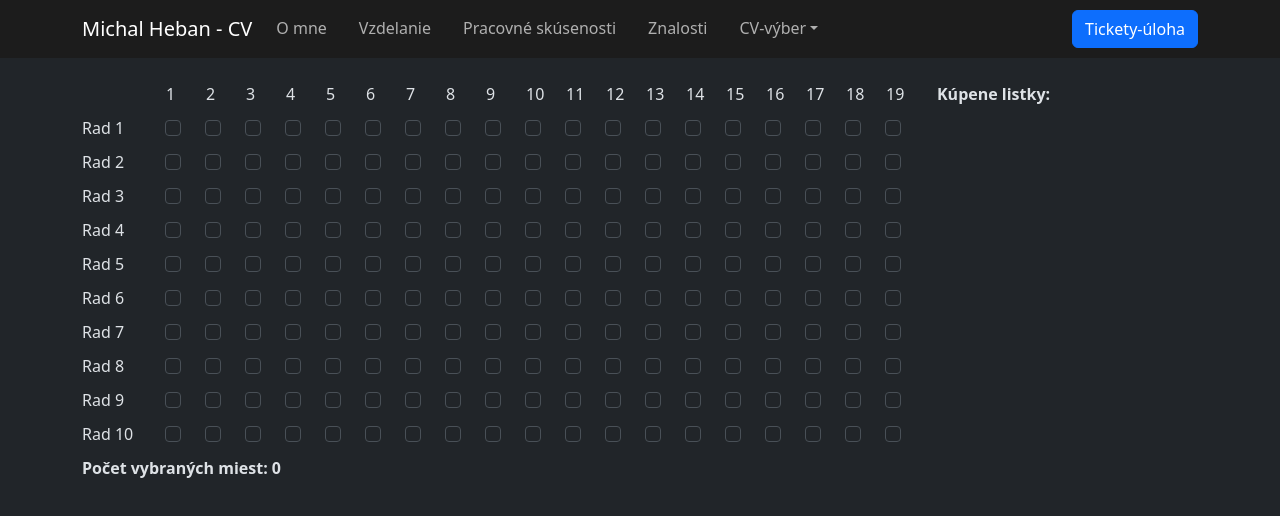
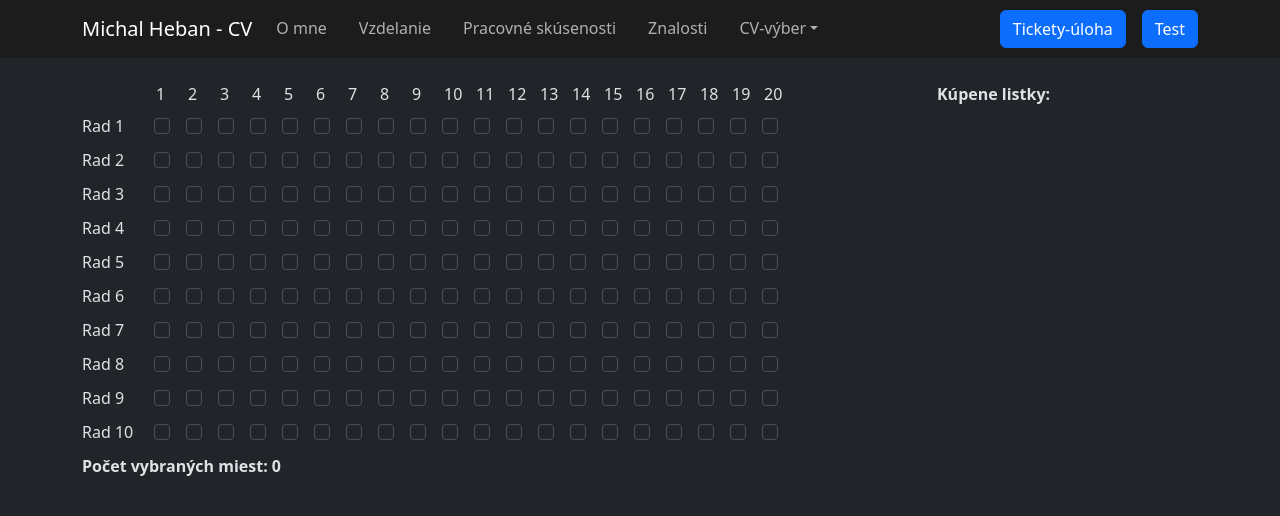
Before and after one commit to xheban/cv, a React (Create React App) app: page /#/cv/ticket in a window 1280 px wide. Shown: the top 516 px of the page. Built offline with nearby package versions, Linux system fonts and the light colour scheme.

Commit message:
init of own selector

```diff
--- a/package.json
+++ b/package.json
@@ -4,6 +4,7 @@
   "private": false,
   "homepage": "https://xheban.github.io/cv/#",
   "dependencies": {
+    "@air/react-drag-to-select": "^5.0.8",
     "@testing-library/jest-dom": "^5.17.0",
     "@testing-library/react": "^13.4.0",
     "@testing-library/user-event": "^13.5.0",
@@ -11,14 +12,18 @@
     "bootstrap": "^5.3.2",
     "bootstrap-icons": "^1.11.1",
     "gh-pages": "^6.0.0",
+    "jquery": "^3.7.1",
     "react": "^18.2.0",
+    "react-beautiful-dnd": "^13.1.1",
     "react-bootstrap": "^2.9.0",
     "react-dom": "^18.2.0",
     "react-icons": "^4.11.0",
+    "react-mouse-select": "^1.1.2",
     "react-router": "^6.16.0",
     "react-router-dom": "^6.16.0",
     "react-scripts": "5.0.1",
     "sass": "^1.68.0",
+    "styled-components": "^6.0.8",
     "web-vitals": "^2.1.4"
   },
   "scripts": {
--- a/public/index.html
+++ b/public/index.html
@@ -1,4 +1,4 @@
-<!DOCTYPE html>
+  <!DOCTYPE html>
 <html lang="en" data-bs-theme="dark">
   <head>
     <meta charset="utf-8" />
--- a/src/Components/App.js
+++ b/src/Components/App.js
@@ -6,6 +6,7 @@ import Experience from "./ExperiencePage/Experience";
 import Skills from "./SkillsPage/Skills";
 import {CvContextProvider} from "../Helpers/CvContext";
 import TicketSystem from "./TicketSystem/TicketSystem";
+import TestApp from "./Test/TestApp";
 
 const App = () => {
     return (
@@ -18,6 +19,7 @@ const App = () => {
                 <Route path="/cv/skusenosti" element={<Experience/>}/>
                 <Route path="/cv/znalosti" element={<Skills/>}/>
                 <Route path="/cv/ticket" element={<TicketSystem/>}/>
+                <Route path="/cv/test" element={<TestApp/>}/>
             </Routes>
             </CvContextProvider>
         </HashRouter>
--- a/src/Components/Navigation/NavBar.jsx
+++ b/src/Components/Navigation/NavBar.jsx
@@ -38,6 +38,7 @@ const NavigationBar = () =>{
                     </Nav>
                     <Nav className="ms-auto" variant="underline">
                         <Button href="#/cv/ticket" > Tickety-úloha</Button>
+                        <Button href="#/cv/test" > Test</Button>
                     </Nav>
                 </Navbar.Collapse>
             </Container>
--- /dev/null
+++ b/src/Components/Test/TestApp.jsx
@@ -0,0 +1,130 @@
+import {Container, Form, Row} from "react-bootstrap";
+import {useEffect, useRef, useState} from "react";
+import './TestApp.scss'
+const TestApp = () => {
+    const [mouseCoordinatesDown, setMouseCoordinatesDown] = useState({x:0, y:0});
+    const [mouseCoordinatesUp, setMouseCoordinatesUp] = useState({x:0, y:0});
+    const [elements, setElements] = useState([]);
+    const containerRef = useRef();
+
+    const checkIfSelected = (x,y) =>{
+        console.log(mouseCoordinatesDown.x);
+        let startX = mouseCoordinatesDown.x > x ? x : mouseCoordinatesDown.x;
+        let startY = mouseCoordinatesDown.y > y ? y : mouseCoordinatesDown.y;
+        let endX = mouseCoordinatesDown.x < x ? x : mouseCoordinatesDown.x;
+        let endY = mouseCoordinatesDown.y < y ? y : mouseCoordinatesDown.y;
+        console.log(startX,endX);
+        console.log(startY,endY);
+        elements.forEach((element) => {
+            if(element.offsetLeft >= startX && element.offsetTop >= startY && element.offsetLeft <= endX && element.offsetTop <= endY) {
+                element.checked = true;
+            }
+        });
+    }
+
+    useEffect(()=>{
+        let elements = [document.getElementById("inline-5"),document.getElementById("inline-1"), document.getElementById("inline-8")]
+        setElements(elements)
+        const mouseHandlerDown = (event) => {
+            setMouseCoordinatesDown({
+                x:event.clientX,
+                y:event.clientY
+            });
+        }
+        const mouseHandlerUp = (event) => {
+            setMouseCoordinatesUp({
+                x:event.clientX,
+                y:event.clientY
+            });
+            checkIfSelected(event.clientX,event.clientY,mouseCoordinatesDown)
+        }
+
+        window.addEventListener('mousedown', mouseHandlerDown);
+        window.addEventListener('mouseup', mouseHandlerUp);
+        return(()=>{
+            window.removeEventListener('mousedown', mouseHandlerDown);
+            window.removeEventListener('mouseup', mouseHandlerUp);
+        })
+    }, [mouseCoordinatesDown])
+
+    return (
+        <Container>
+            <Row className="pt-4">
+                <div id="container" ref={containerRef} className="container">
+                    <Form>
+                        <div key={'inline'} className="mb-3">
+                            <Form.Check
+                                inline
+                                name="group1"
+                                type="checkbox"
+                                id={`inline-1`}
+                            />
+                            <Form.Check
+                                inline
+                                name="group1"
+                                type="checkbox"
+                                id={`inline-2`}
+                            />
+                            <Form.Check
+                                inline
+                                name="group1"
+                                type="checkbox"
+                                id={`inline-3`}
+                            />
+                        </div>
+                        <div key={'inline-main  '} className="mb-3">
+                            <Form.Check
+                                inline
+                                name="group1"
+                                type="checkbox"
+                                id={`inline-4`}
+                            />
+                            <Form.Check
+                                inline
+                                name="group1"
+                                type="checkbox"
+                                id={`inline-5`}
+                            />
+                            <Form.Check
+                                inline
+                                name="group1"
+                                type="checkbox"
+                                id={`inline-6`}
+                            />
+                        </div>
+                        <div key={'inline-main2  '} className="mb-3">
+                            <Form.Check
+                                inline
+                                name="group1"
+                                type="checkbox"
+                                id={`inline-7`}
+                            />
+                            <Form.Check
+                                inline
+                                name="group1"
+                                type="checkbox"
+                                id={`inline-8`}
+                            />
+                            <Form.Check
+                                inline
+                                name="group1"
+                                type="checkbox"
+                                id={`inline-9`}
+                            />
+                        </div>
+                    </Form>
+                </div>
+                <div>
+                </div>
+                <div>
+                    On mouse down: x = {mouseCoordinatesDown.x}, y={mouseCoordinatesDown.y}
+                </div>
+                <div>
+                    On mouse up: x = {mouseCoordinatesUp.x}, y={mouseCoordinatesUp.y}
+                </div>
+            </Row>
+        </Container>
+    );
+}
+
+export default TestApp;
--- /dev/null
+++ b/src/Components/Test/TestApp.scss
@@ -0,0 +1,15 @@
+.mouse-select__selectable {
+  width: 100px;
+  height: 100px;
+  margin: 10px;
+  background: gray;
+}
+
+.mouse-select__selectable .selected {
+  border: 2px solid red;
+}
+
+.mouse-select__frame {
+  background: red;
+  opacity: 0.5;
+}
--- a/src/Components/TicketSystem/TicketSystem.jsx
+++ b/src/Components/TicketSystem/TicketSystem.jsx
@@ -1,12 +1,16 @@
 import {Col, Container, Form, Row} from "react-bootstrap";
-import React, {useEffect, useState} from 'react'
+import React,{ useEffect, useState} from 'react'
 import './TicketSystem.scss'
 import {useSearchParams} from "react-router-dom";
+import {DragDropContext, Draggable, Droppable} from "react-beautiful-dnd";
+import $ from "jquery"
+
 
 const TicketSystem = () => {
 
-    let [searchParams, setSearchParams] = useSearchParams();
-
+    //TODO drag select
+    const [rowsOrder, setRowsOrder] = useState([]);
+    const [searchParams, setSearchParams] = useSearchParams();
     const [rowsMax, setRowsMax] = useState(10);
     const [seatsMax, setSeatsMax] = useState(20);
     const [listOfSelectedSeats, setListOfSelectedSeats] = useState([]);
@@ -18,7 +22,27 @@ const TicketSystem = () => {
         if((searchParams.get('seats'))){
             setSeatsMax(parseInt(searchParams.get('seats')));
         }
-    }, [searchParams])
+        let rowsOrderList = [];
+        for(let i = 1; i<= rowsMax; i++){
+            rowsOrderList.push(
+                {
+                    id: i,
+                    name: "Rad " + i
+                }
+            )
+        }
+        setRowsOrder(rowsOrderList);
+    }, [rowsMax, searchParams])
+
+    const onDragEnd = (result) => {
+        if (!result.destination) return;
+
+        const items = Array.from(rowsOrder);
+        const [reorderedItem] = items.splice(result.source.index, 1);
+        items.splice(result.destination.index, 0, reorderedItem);
+
+        setRowsOrder(items);
+    };
 
     const filterSelectedSeats = (row,seatNumber) =>{
         setListOfSelectedSeats(
@@ -42,11 +66,11 @@ const TicketSystem = () => {
         for (let l = 0; l <= j; l++) {
             if(l===0){
                 numbers.push(
-                    <div className="d-inline-block pe-4" style={{width: '84px'}} key={`${0}-${0}`}></div>
+                    <div className="d-inline-block" style={{width: '74px'}} key={`${0}-${0}`}></div>
                 )
             }else {
                 numbers.push(
-                    <div className="form-check form-check-inline form-check-reverse"
+                    <div className="d-inline-block me-2"
                          style={{width: '24px'}}
                          key={`${0}-${l}`}
                     >
@@ -59,16 +83,19 @@ const TicketSystem = () => {
         return numbers;
     }
 
-    const prepareSeatsInRow = (k,j) => {
+    const prepareSeatsInRow = (k,j,snapshot, maxVisibleSeats) => {
         let seatsInRowList = [];
-        for (let l = 0; l <= j; l++) {
-            if(l===0){
-                seatsInRowList.push(
-                    <div className="d-inline-block pe-4" style={{width: '75px'}} key={`${k}-${l}`}> Rad  {k} </div>
-                )
-            }else {
+        for (let l = 1; l <= j; l++) {
+            let visibility = 'visible'
+            if(maxVisibleSeats){
+                if(maxVisibleSeats < l && snapshot.isDragging){
+                    visibility = 'hidden';
+                }
+
+            }
             seatsInRowList.push(
                 <Form.Check
+                        className="checkBoxPadding widget"
                         key={`${k}-${l}`}
                         inline
                         reverse
@@ -76,34 +103,14 @@ const TicketSystem = () => {
                         name="group1"
                         type="checkbox"
                         id={`${k}-${l}`}
+                        style={{visibility: visibility}}
                         onChange={e => handleChange(e)}
                 />
             )
-            }
 
         }
         return seatsInRowList;
     }
-
-    const prepareRows = (i,j) => {
-        let seatsList = [];
-        for (let k = 0; k <= i; k++) {
-            if (k === 0) {
-                seatsList.push(
-                    <div key={`${k}`} className="mb-2">
-                        {prepareNumbering(j)}
-                    </div>
-                )
-            } else{
-                seatsList.push(
-                    <div key={`${k}`} className="mb-2">
-                        {prepareSeatsInRow(k, j)}
-                    </div>
-                )
-            }
-        }
-        return seatsList;
-    };
 
     const handleDeleteSeat = (row,seatNumber) =>{
         filterSelectedSeats(row,seatNumber);
@@ -134,13 +141,50 @@ const TicketSystem = () => {
         <Container>
             <Row className="pt-4">
                 <Col xs={9}>
-                    <Form className="formStyle">
-                        {prepareRows(rowsMax,seatsMax)}
-                    </Form>
+                    <DragDropContext onDragEnd={onDragEnd}>
+                        <Droppable droppableId="tasks">
+                            {(provided) => (
+                                <div ref={provided.innerRef} {...provided.droppableProps}>
+                                    <div className="formStyle" id="checkArea">
+                                        <div className="pb-2">
+                                            {prepareNumbering(seatsMax)}
+                                        </div>
+                                        {rowsOrder.map((row, index) => (
+                                            <Draggable
+                                                key={row.id}
+                                                draggableId={row.id.toString()}
+                                                index={index}
+                                            >
+                                                {(provided,snapshot) => {
+                                                    let maxVisibleSeats = Math.ceil(($("#checkArea").width() -74) / 32);
+                                                    return (
+                                                        <div
+                                                            {...provided.draggableProps}
+                                                            ref={provided.innerRef}
+                                                        >
+                                                            <div className="pb-2">
+                                                                <div
+                                                                    {...provided.dragHandleProps}
+                                                                    className="d-inline-block" style={{width: '64px'}}>
+                                                                    {row.name}
+                                                                </div>
+                                                                {prepareSeatsInRow(row.id, seatsMax, snapshot, maxVisibleSeats)}
+                                                            </div>
+                                                        </div>
+                                                    )
+                                                }}
+                                            </Draggable>
+                                        ))}
+                                        {provided.placeholder}
+                                    </div>
+                                </div>
+                            )}
+                        </Droppable>
+                    </DragDropContext>
                     <div style={{fontWeight: 'bold'}}> Počet vybraných miest: {listOfSelectedSeats.length} </div>
                 </Col>
                 <Col xs={3}>
-                    <div style={{fontWeight: 'bold'}}> Kúpene listky: </div>
+                    <div style={{fontWeight: 'bold'}} id="test"> Kúpene listky: </div>
                     {prepareBoughtTickets()}
                 </Col>
             </Row>
--- a/src/Components/TicketSystem/TicketSystem.scss
+++ b/src/Components/TicketSystem/TicketSystem.scss
@@ -11,3 +11,21 @@
     overflow-x: auto;
     white-space: nowrap;
 }
+
+.checkBoxPadding{
+    padding-right: 1rem !important;
+}
+
+.box {
+    border: 1px solid black;
+    height: 100px;
+    width: 100px;
+    margin: 10px;
+}
+
+.ds-selected {
+    outline: 3px solid black;
+    outline-offset: 3px;
+    color: black;
+    font-weight: bold;
+}
--- a/src/index.js
+++ b/src/index.js
@@ -1,4 +1,3 @@
-import { StrictMode } from "react";
 import { createRoot } from "react-dom/client";
 import App from "./Components/App";
 import './custom.scss';
@@ -8,7 +7,5 @@ const rootElement = document.getElementById("root");
 const root = createRoot(rootElement);
 
 root.render(
-    <StrictMode>
-        <App />
-    </StrictMode>
+    <App />
 );
```
Also changed, not shown: 1 other file (tests, documents, lock files or other folders). Lines whose indentation alone changed are shown as unchanged.
